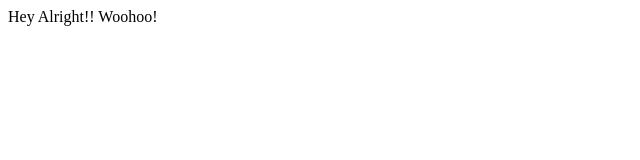
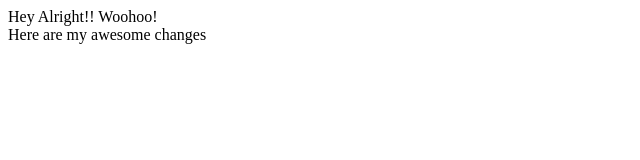
Before and after one commit to dbilenkin/project1, a plain HTML site: page index.html in a window 1280 px wide. Shown: the whole page, without its empty margins (0-640 px from the left). Drawn offline with Linux system fonts and the light colour scheme.

Commit message:
awesome changes

```diff
--- a/index.html
+++ b/index.html
@@ -8,5 +8,8 @@
 </head>
 <body>
   Hey Alright!! Woohoo!
+  <div>
+    Here are my awesome changes
+  </div>
 </body>
 </html>
```
